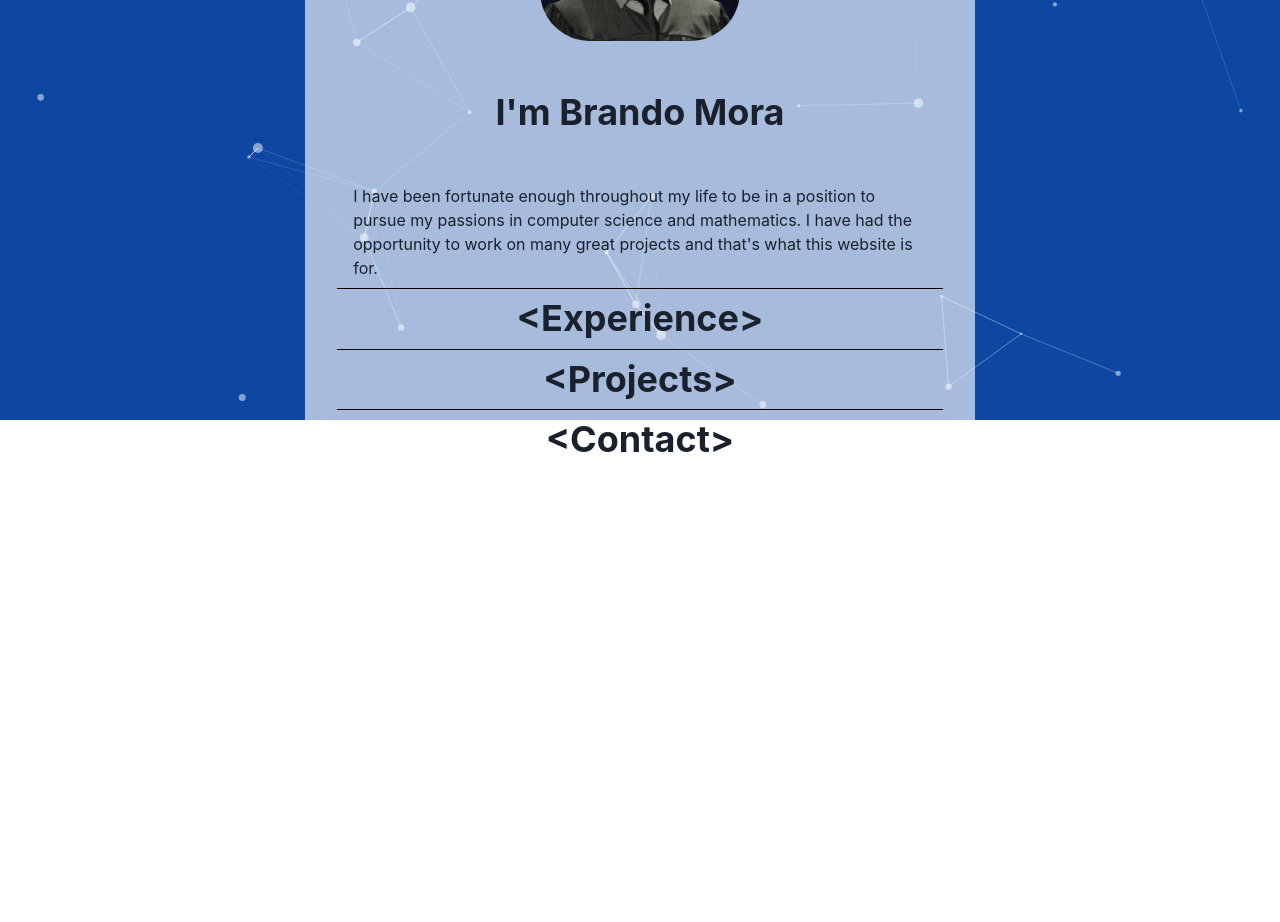
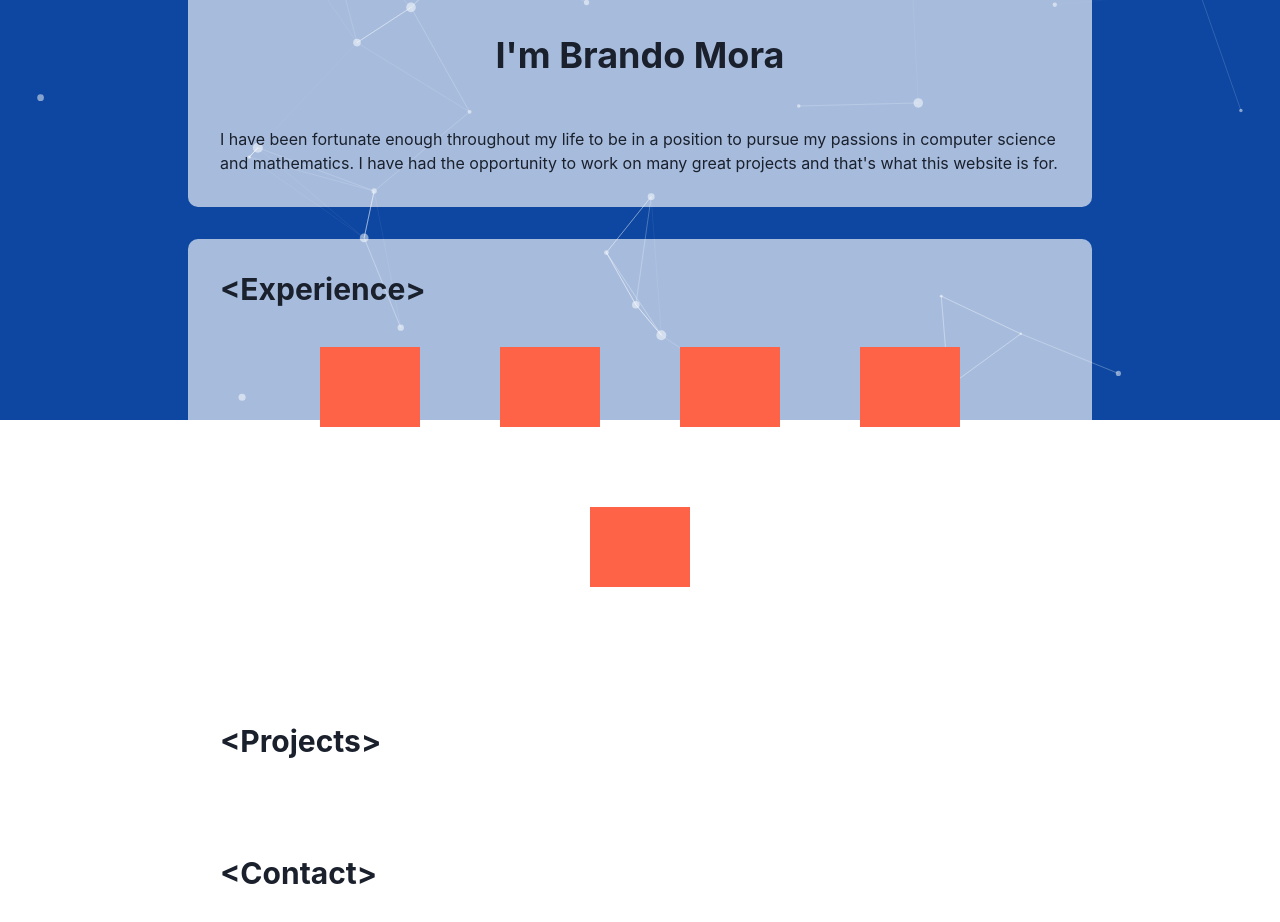
Before and after one commit to morabrandoi/NewPortfolioSite, a React (Create React App) app in the folder frontend/: page / in a window 1280 px wide. Shown: the part 380-1302 px from the top of the page. Before the commit the page ends 905 px from the top, so only its background shows below. Built offline with nearby package versions, Linux system fonts and the light colour scheme.

Commit message:
restructured webpage slightly

```diff
--- a/frontend/src/components/Body.tsx
+++ b/frontend/src/components/Body.tsx
@@ -1,5 +1,5 @@
 import * as React from 'react';
-import { StackDivider, VStack, useColorModeValue } from '@chakra-ui/react';
+import { VStack, Container } from '@chakra-ui/react';
 import About from './sections/About';
 import Experience from './sections/Experience';
 import Projects from './sections/Projects';
@@ -7,17 +7,13 @@ import Contact from './sections/Contact';
 
 export default function Body() {
   return (
-    <VStack
-      divider={<StackDivider borderColor={useColorModeValue('black', 'white')} />}
-      zIndex={10}
-      borderRadius={10}
-      backgroundColor={useColorModeValue('whiteAlpha.700', 'blackAlpha.700')}
-      m={8}
-      p={8}>
-      <About />
-      <Experience />
-      <Projects />
-      <Contact />
+    <VStack zIndex={10}>
+      <Container maxWidth={1000}>
+        <About />
+        <Experience />
+        <Projects />
+        <Contact />
+      </Container>
     </VStack>
   );
 }
--- a/frontend/src/components/common/ExperienceCard.tsx
+++ b/frontend/src/components/common/ExperienceCard.tsx
@@ -5,6 +5,6 @@ interface ExperienceCardProps {
   text: string;
 }
 
-export default function ExperienceCard(props: ExperienceCardProps) {
+export default function ExperienceCard() {
   return <div></div>;
 }
--- a/frontend/src/components/sections/About.tsx
+++ b/frontend/src/components/sections/About.tsx
@@ -1,11 +1,18 @@
 import * as React from 'react';
-import { VStack, Heading, Image, Container, Text } from '@chakra-ui/react';
+import { VStack, Heading, Image, Text, Box, useColorModeValue } from '@chakra-ui/react';
 
 export default function About() {
   return (
-    <VStack sx={{ scrollMarginTop: '100px' }} spacing={50} zIndex={50}>
-      <Heading as="h1">{'<About>'}</Heading>
-
+    <Box
+      zIndex={10}
+      borderRadius={10}
+      backgroundColor={useColorModeValue('whiteAlpha.700', 'blackAlpha.700')}
+      m={8}
+      p={8}
+      id="About"
+      sx={{ scrollMarginTop: '1000px' }}>
+      <Heading size={'lg'}>{'<About>'}</Heading>
+      <VStack sx={{ scrollMarginTop: '1000px' }} spacing={50} zIndex={50}>
         <Image
           borderRadius="50px"
           boxSize="200px"
@@ -15,13 +22,12 @@ export default function About() {
 
         <Heading as="h2">I&apos;m Brando Mora</Heading>
 
-      <Container>
         <Text>
           I have been fortunate enough throughout my life to be in a position to pursue my passions
           in computer science and mathematics. I have had the opportunity to work on many great
           projects and that&apos;s what this website is for.
         </Text>
-      </Container>
       </VStack>
+    </Box>
   );
 }
--- a/frontend/src/components/sections/Contact.tsx
+++ b/frontend/src/components/sections/Contact.tsx
@@ -1,10 +1,17 @@
 import * as React from 'react';
-import { Heading } from '@chakra-ui/react';
+import { Heading, Box, useColorModeValue } from '@chakra-ui/react';
 
 export default function Contact() {
   return (
-    <Heading id="Contact" sx={{ scrollMarginTop: '100px' }}>
-      {'<Contact>'}
-    </Heading>
+    <Box
+      zIndex={10}
+      borderRadius={10}
+      backgroundColor={useColorModeValue('whiteAlpha.700', 'blackAlpha.700')}
+      m={8}
+      p={8}
+      id="Contact"
+      sx={{ scrollMarginTop: '100px' }}>
+      <Heading size={'lg'}>{'<Contact>'}</Heading>
+    </Box>
   );
 }
--- a/frontend/src/components/sections/Experience.tsx
+++ b/frontend/src/components/sections/Experience.tsx
@@ -1,13 +1,24 @@
 import * as React from 'react';
-import { Box, Heading, SimpleGrid } from '@chakra-ui/react';
+import { Box, Flex, Heading, useColorModeValue } from '@chakra-ui/react';
 
 export default function Experience() {
   return (
-    <Box>
-      <Heading id="Experience" sx={{ scrollMarginTop: '100px' }}>
-        {'<Experience>'}
-      </Heading>
-      <SimpleGrid></SimpleGrid>
+    <Box
+      zIndex={10}
+      borderRadius={10}
+      backgroundColor={useColorModeValue('whiteAlpha.700', 'blackAlpha.700')}
+      m={8}
+      p={8}
+      id="Experience"
+      sx={{ scrollMarginTop: '100px' }}>
+      <Heading size={'lg'}>{'<Experience>'}</Heading>
+      <Flex flexWrap={'wrap'} justifyContent={'center'}>
+        <Box bg="tomato" height="80px" width={100} margin={10}></Box>
+        <Box bg="tomato" height="80px" width={100} margin={10}></Box>
+        <Box bg="tomato" height="80px" width={100} margin={10}></Box>
+        <Box bg="tomato" height="80px" width={100} margin={10}></Box>
+        <Box bg="tomato" height="80px" width={100} margin={10}></Box>
+      </Flex>
     </Box>
   );
 }
--- a/frontend/src/components/sections/Projects.tsx
+++ b/frontend/src/components/sections/Projects.tsx
@@ -1,10 +1,17 @@
 import * as React from 'react';
-import { Heading } from '@chakra-ui/react';
+import { Heading, Box, useColorModeValue } from '@chakra-ui/react';
 
 export default function Projects() {
   return (
-    <Heading id="Projects" sx={{ scrollMarginTop: '100px' }}>
-      {'<Projects>'}
-    </Heading>
+    <Box
+      zIndex={10}
+      borderRadius={10}
+      backgroundColor={useColorModeValue('whiteAlpha.700', 'blackAlpha.700')}
+      m={8}
+      p={8}
+      id="Projects"
+      sx={{ scrollMarginTop: '100px' }}>
+      <Heading size={'lg'}>{'<Projects>'}</Heading>
+    </Box>
   );
 }
```
Lines whose indentation alone changed are shown as unchanged.
